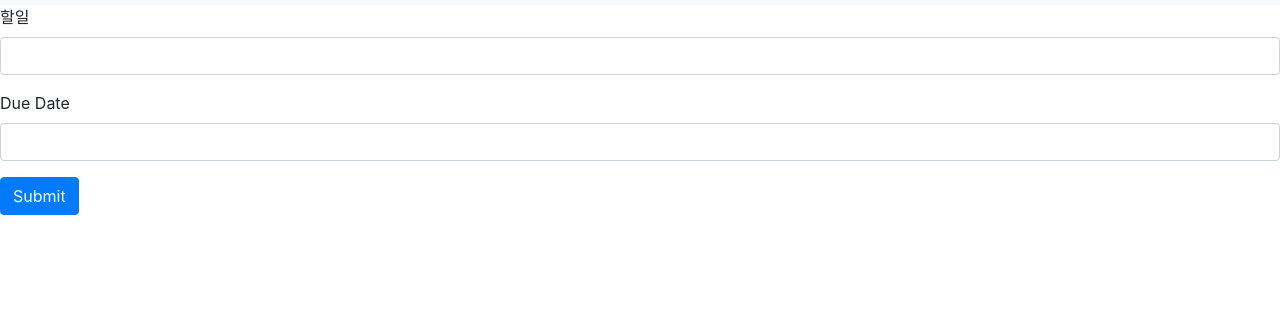
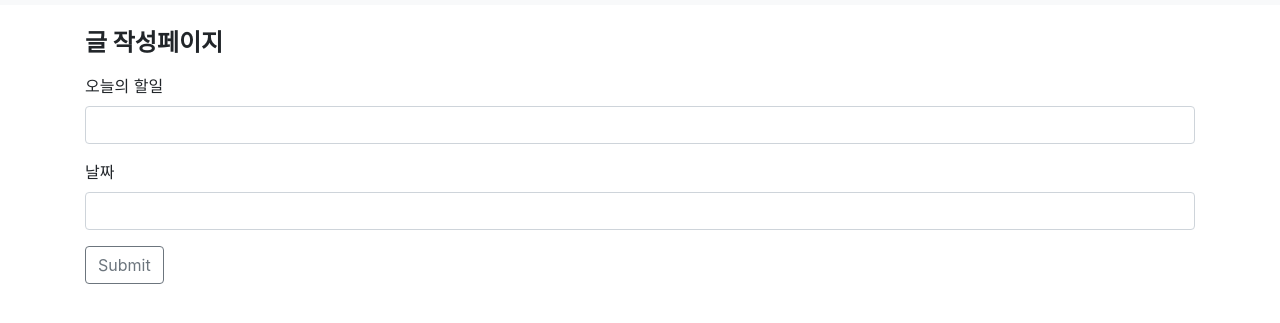
Before and after one commit to jihyekang05/Node.js-MongoDB, a plain HTML site: page write.html in a window 1280 px wide. Shown: the part 51-374 px from the top of the page. Drawn offline with nearby package versions, Linux system fonts and the light colour scheme.

Commit message:
Add files via upload

```diff
--- a/write.html
+++ b/write.html
@@ -32,21 +32,22 @@
         </div>
       </nav>
 
-      <form>
-  <div class="form-group">
-    <label for="exampleInputEmail1">할일</label>
-    <input type="email" class="form-control" id="exampleInputEmail1" aria-describedby="emailHelp">
 
-  </div>
-  <div class="form-group">
-    <label for="exampleInputPassword1">Due Date</label>
-    <input type="password" class="form-control" id="exampleInputPassword1">
-  </div>
-  <div class="form-group form-check">
+        <h4 class="container mt-4"><strong>글 작성페이지</strong></h4>
 
-  </div>
-  <button type="submit" class="btn btn-primary">Submit</button>
-</form>
+        <div class="container mt-3">
+          <form action="/add" method="POST">
+            <div class="form-group">
+              <label>오늘의 할일</label>
+              <input type="text" class="form-control" name="title">
+            </div>
+            <div class="form-group">
+              <label>날짜</label>
+              <input type="text" class="form-control" name="date">
+            </div>
+            <button type="submit" class="btn btn-outline-secondary">Submit</button>
+
+        </div>
 
     <!-- Optional JavaScript; choose one of the two! -->
 
```
